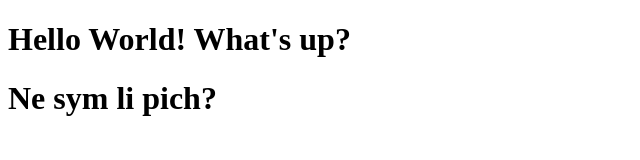
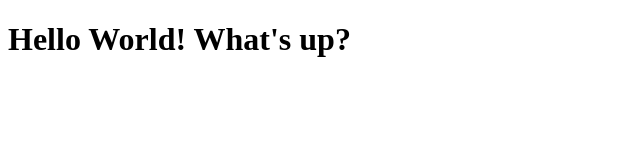
Before and after one commit to npetrov97/courserawebsite, a plain HTML site: page site/index.html in a window 1280 px wide. Shown: the whole page, without its empty margins (0-640 px from the left). Drawn offline with Linux system fonts and the light colour scheme.

Commit message:
Update index.html

```diff
--- a/site/index.html
+++ b/site/index.html
@@ -5,6 +5,5 @@
 </head>
 <body>
 <h1> Hello World! What's up?</h1>
-<h1> Ne sym li pich? </h1>
 </body>
 </html>
```
